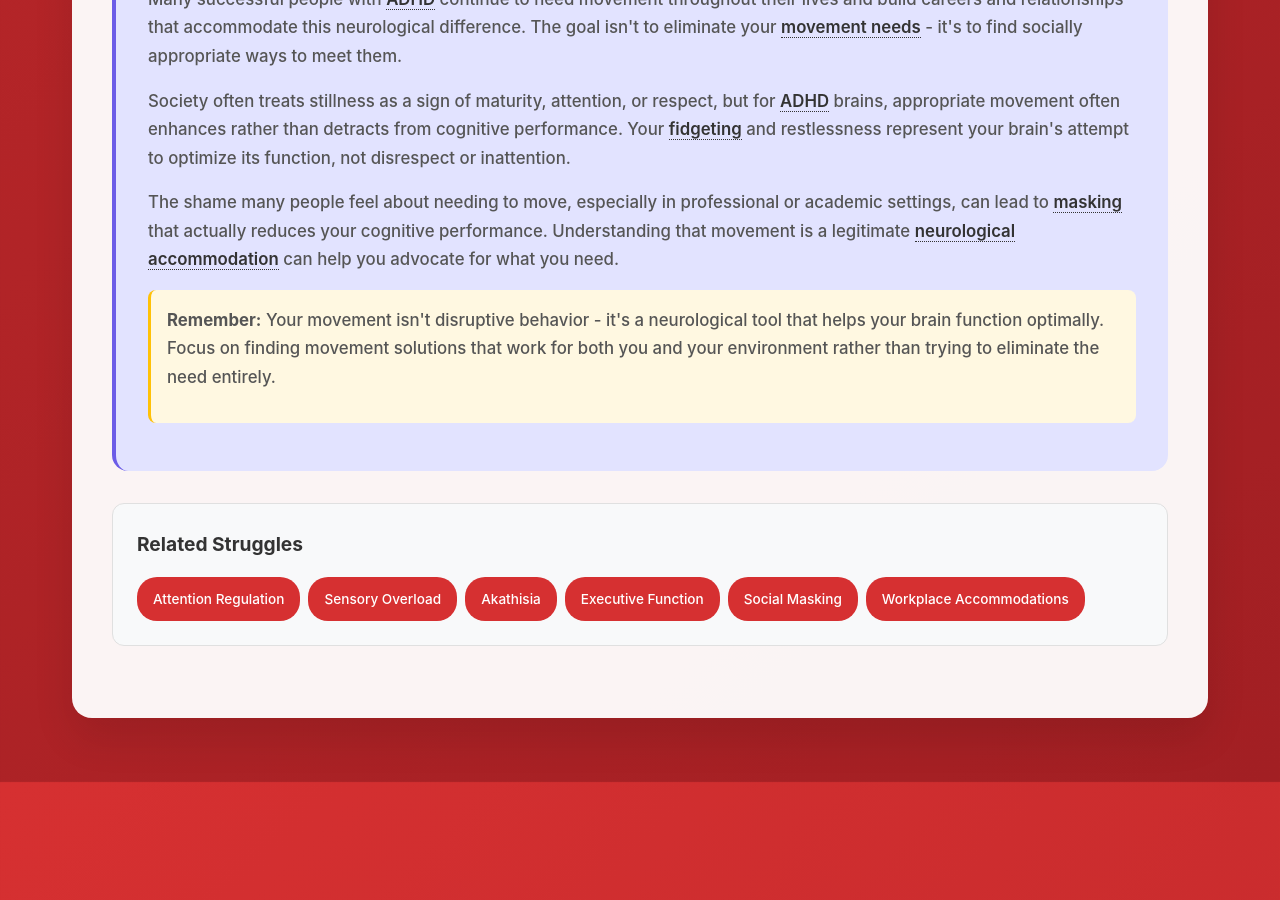
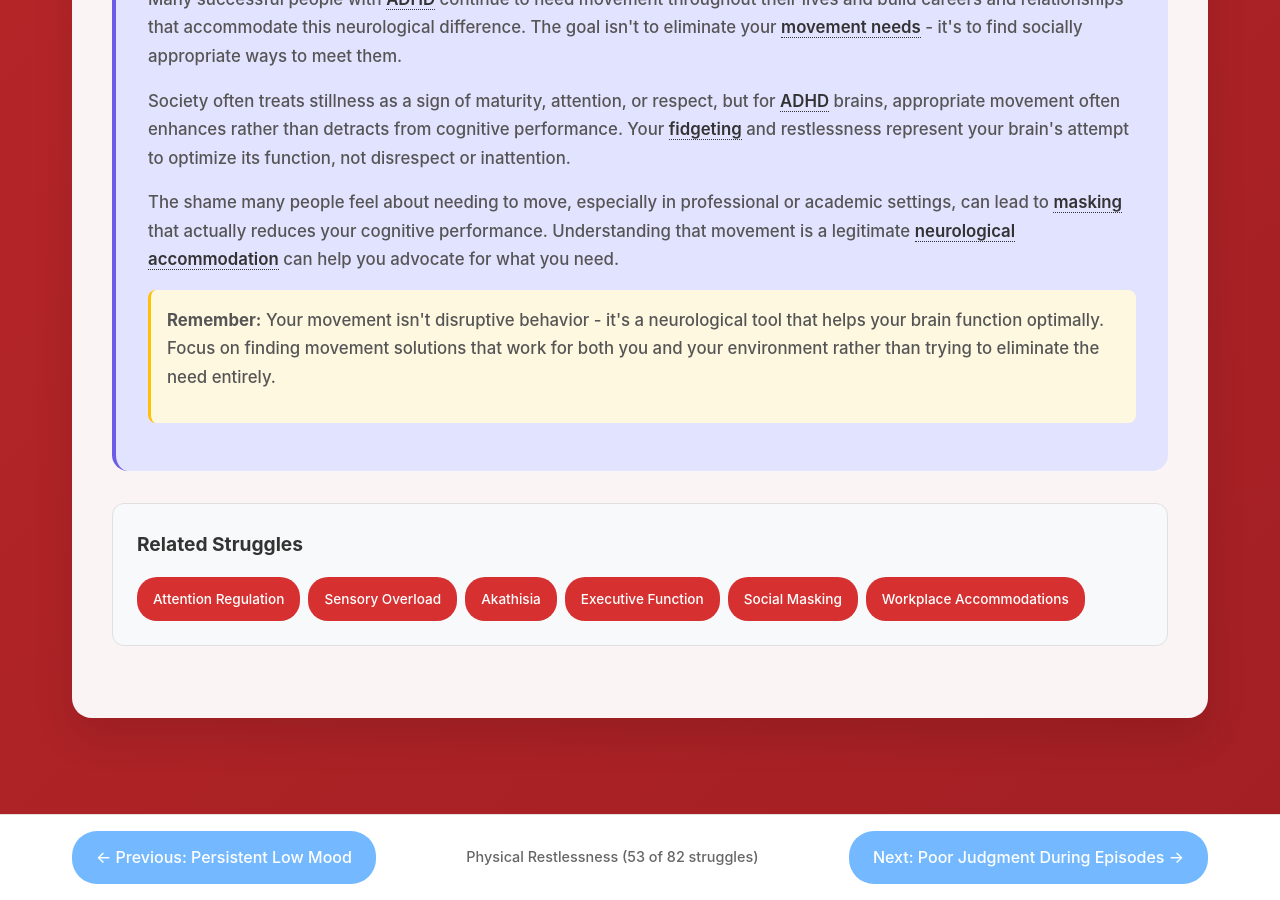
Before and after one commit to neurodivergent-survival-guide/neurodivergent-survival-guide, a Jekyll site: the page built from struggles/physical-restlessness.html, in a window 1280 px wide and 900 px high, scrolled down 4112 px. Built offline with Jekyll 4.4.1, drawn with Linux system fonts in a browser that asks for light colours; before the commit the page ends 4894 px from its top, so only the background shows below that.

Commit message:
Update physical-restlessness.html

```diff
--- a/struggles/physical-restlessness.html
+++ b/struggles/physical-restlessness.html
@@ -1,6 +1,7 @@
 ---
-layout: default
+layout: struggle
 title: "Physical Restlessness"
+slug: physical-restlessness
 ---
 <!-- struggles/physical-restlessness.html -->
 <style>
```
